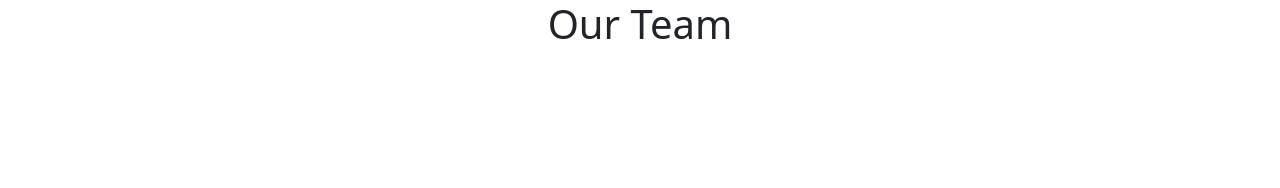
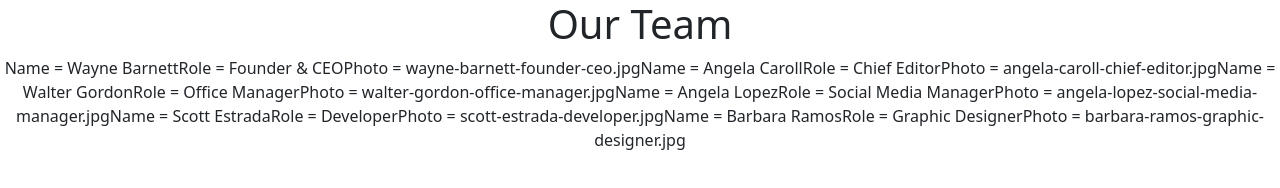
Before and after one commit to AndreaFumagalli4/js-our-team, a plain HTML site: page index.html in a window 1280 px wide. Drawn offline with nearby package versions, Linux system fonts and the light colour scheme.

Commit message:
print into dom

```diff
--- a/index.html
+++ b/index.html
@@ -13,10 +13,13 @@
         <link rel="stylesheet" href="./css/style.css">
     </head>
     <body>
-        <main>
-            <h1 class="text-center">
+        <main class="text-center">
+            <h1>
                 Our Team
             </h1>
+            <p id="output">
+
+            </p>
 
         </main>
         <!-- JS -->
--- a/js/script.js
+++ b/js/script.js
@@ -55,10 +55,18 @@ const teamMember = [
     }
 ]
 
+// 3.
+
+const text = document.getElementById('output');
+
 // 2.
 
 for ( let i = 0; i < teamMember.length; i++) {
     console.log('Name = ' + teamMember[i].name);
     console.log('role = ' + teamMember[i].role);
     console.log('photo = ' + teamMember[i].photo);
+    text.innerHTML += `Name = ${teamMember[i].name}`;
+    text.innerHTML += `Role = ${teamMember[i].role}`;
+    text.innerHTML += `Photo = ${teamMember[i].photo}`;
+
 }
```
